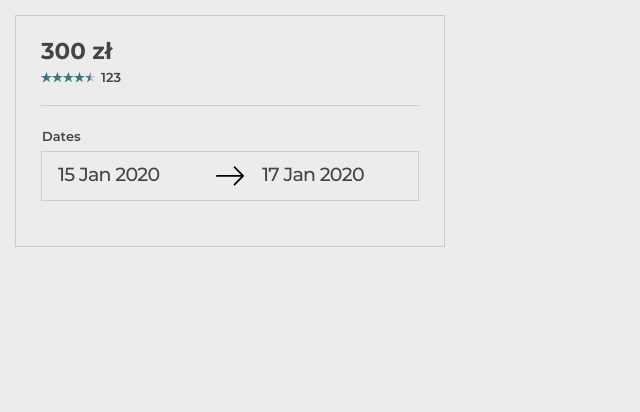
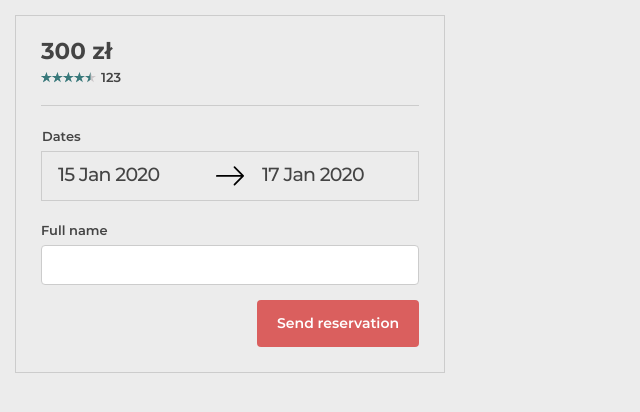
Before and after one commit to GadQ/vue-reservation-form, a Vue app: page / in a window 1280 px wide. Shown: the top 412 px of the page, without its empty margins (0-640 px from the left). Built offline with nearby package versions, Linux system fonts and the light colour scheme.

Commit message:
Add name field and submit button with styles

```diff
--- a/src/components/FormReservation.vue
+++ b/src/components/FormReservation.vue
@@ -1,5 +1,5 @@
 <template>
-    <form action="#" class="reservation">
+    <form action="#" class="reservation" method="post">
         <div class="reservation__header">
             <div class="reservation__price">
                 <span class="sr-only">Price:</span>{{ price }} {{ currency }}
@@ -40,6 +40,17 @@
                 </div>
             </transition>
         </fieldset>
+
+        <div class="reservation__field">
+            <label class="reservation__field-label">Full name</label>
+            <input class="reservation__field-input" type="text" v-model="fullName">
+        </div>
+
+        <div class="reservation__footer">
+            <button type="submit" class="reservation__submit">
+                <span class="reservation__submit-text">Send reservation</span>
+            </button>
+        </div>
     </form>
 </template>
 
@@ -52,7 +63,8 @@
         data: () => ({
             checkIn: null,
             checkOut: null,
-            datepickerOpen: false
+            datepickerOpen: false,
+            fullName: null
         }),
         props: {
             price: Number,
@@ -102,14 +114,16 @@
                 this.checkOut = date;
             },
             toggleDatepicker() {
-                this.datepickerOpen = !this.datepickerOpen;
-                if( !this.datepickerOpen ) {
+                if (this.datepickerOpen) {
                     this.$refs.checkInButton.focus();
                 }
+                this.datepickerOpen = !this.datepickerOpen;
             },
             closeDatepicker() {
+                if( this.datepickerOpen ) {
+                    this.$refs.checkInButton.focus();
+                }
                 this.datepickerOpen = false;
-                this.$refs.checkInButton.focus();
             },
             handleKeyboardEvents(event) {
                 if( event.key === 'Escape' ) {
@@ -139,6 +153,18 @@
 
 <style lang="scss">
     $color-gray: #ccc;
+    $color-green: #00dbb1;
+
+    .slide-down-enter,
+    .slide-down-leave-to {
+        opacity: 0;
+        transform: translateY(-20px);
+    }
+
+    .slide-down-enter-active,
+    .slide-down-leave-active {
+        transition: opacity 250ms ease-out, transform 250ms ease-out;
+    }
 
     .reservation {
         border: 1px solid $color-gray;
@@ -235,15 +261,77 @@
             }
         }
 
-        .slide-down-enter,
-        .slide-down-leave-to {
-            opacity: 0;
-            transform: translateY(-20px);
+        &__field {
+            margin-bottom: 15px;
         }
 
-        .slide-down-enter-active,
-        .slide-down-leave-active {
-            transition: opacity 250ms ease-out, transform 250ms ease-out;
+        &__field-label {
+            font-weight: 600;
+            font-size: 13px;
+            display: inline-block;
+            margin-bottom: 3px;
+        }
+
+        &__field-input {
+            display: block;
+            width: 100%;
+            height: 40px;
+            border: 1px solid $color-gray;
+            border-radius: 4px;
+            padding: 5px 10px;
+            transition: box-shadow 250ms ease-out;
+
+            &:focus {
+                outline: none;
+                box-shadow: 0 0 3px $color-green;
+                border-color: $color-green;
+            }
+        }
+
+        &__footer {
+            margin-top: 15px;
+            display: flex;
+            justify-content: flex-end;
+        }
+
+        &__submit {
+            padding: 16px 20px 15px 20px;
+            border: none;
+            background: #da5f5e;
+            font-weight: 600;
+            border-radius: 4px;
+            color: #fff;
+            cursor: pointer;
+            position: relative;
+            overflow: hidden;
+
+            &:hover,
+            &:focus {
+                outline: none;
+
+                &:after {
+                    transform: scaleX(1);
+                }
+            }
+
+            &:after {
+                content: '';
+                width: 100%;
+                height: 100%;
+                position: absolute;
+                left: 0;
+                top: 0;
+                z-index: 1;
+                background: #d94141;
+                transform: scaleX(0);
+                transform-origin: 0 0;
+                transition: transform 250ms ease-out;
+            }
+        }
+
+        &__submit-text {
+            position: relative;
+            z-index: 2;
         }
     }
 
```
